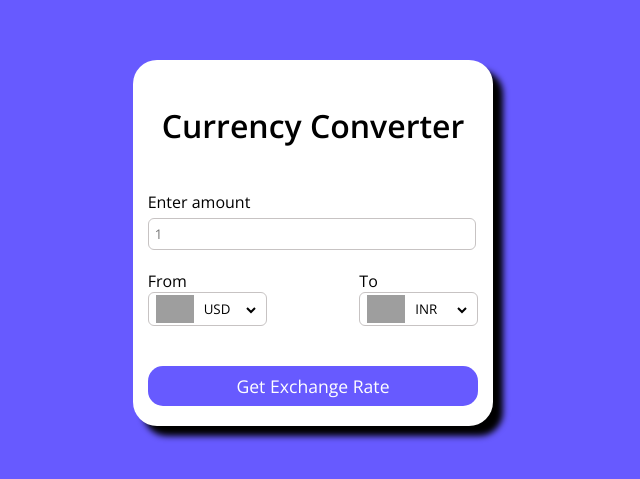
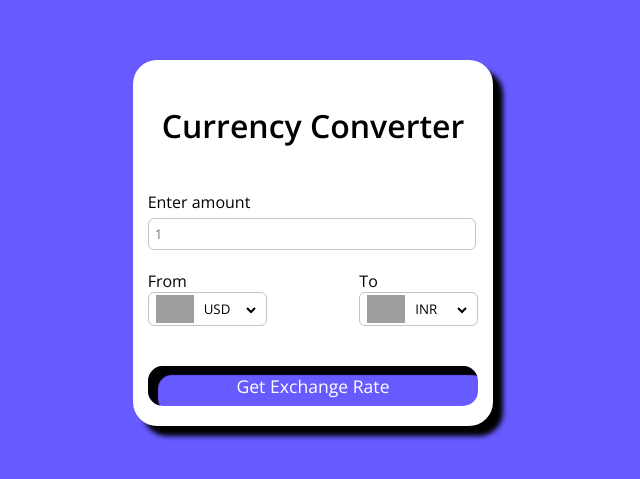
Before and after one commit to wildcodesmith/currency_converter, a plain HTML site: page index.html in a window 1280 px wide. Shown: the part 157-636 px from the top of the page, without its empty margins (327-967 px from the left). Drawn offline with nearby package versions, Linux system fonts and the light colour scheme; no server answers; grey boxes are pictures that could not be loaded.

Commit message:
button styled

```diff
--- a/style.css
+++ b/style.css
@@ -28,7 +28,7 @@ body{
       gap:20px;
       border-radius: 24px;
       padding:20px 15px;
-      box-shadow: 10px 10px 6px black;
+      box-shadow: 10px 10px 5px black;
 
 }
 
@@ -94,6 +94,7 @@ button{
     border-radius: 15px;
     border:none;
     cursor:pointer;
+        box-shadow: inset 9px 8px 1px 1px black;
 
 }
 .btn-wrapper-cls{
```
